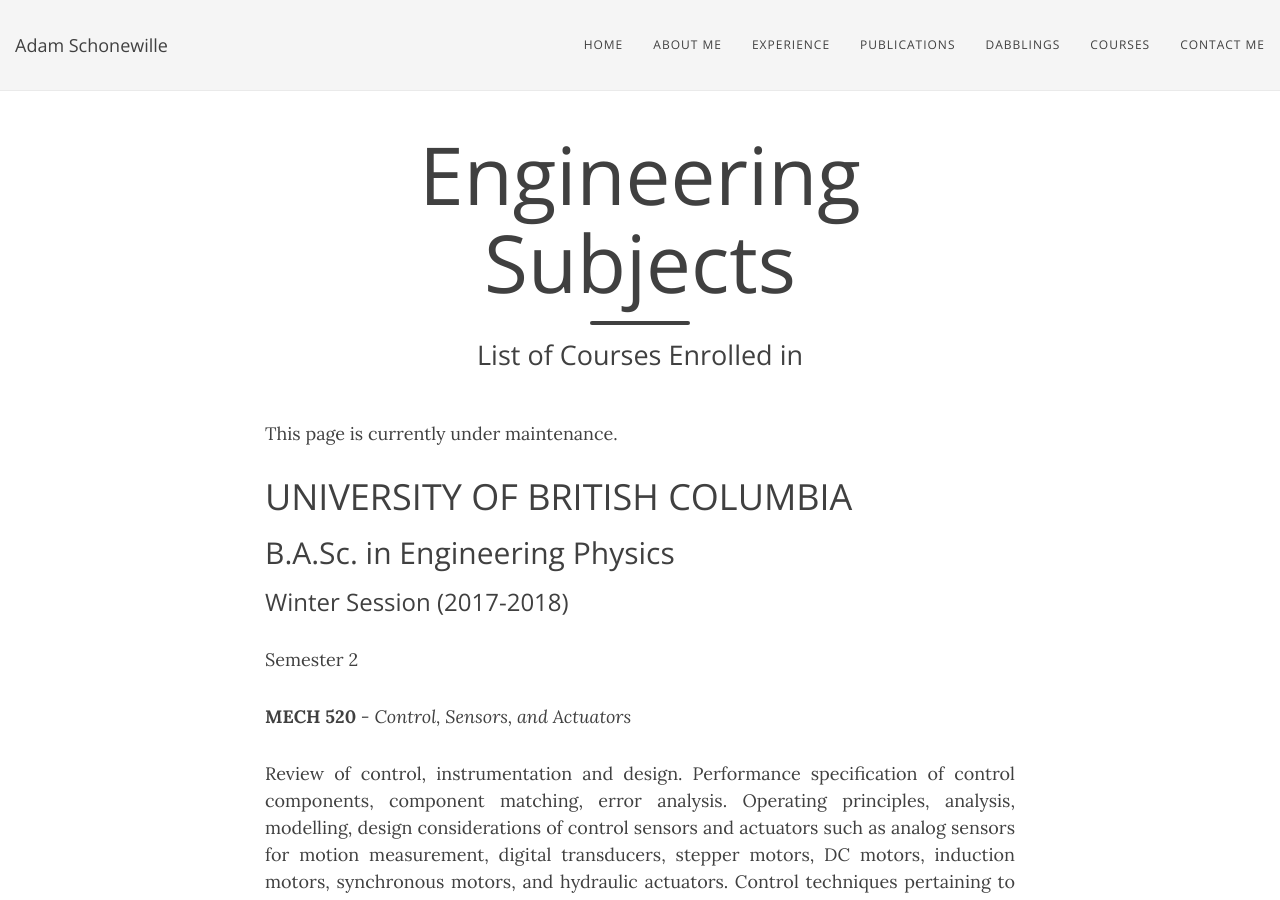
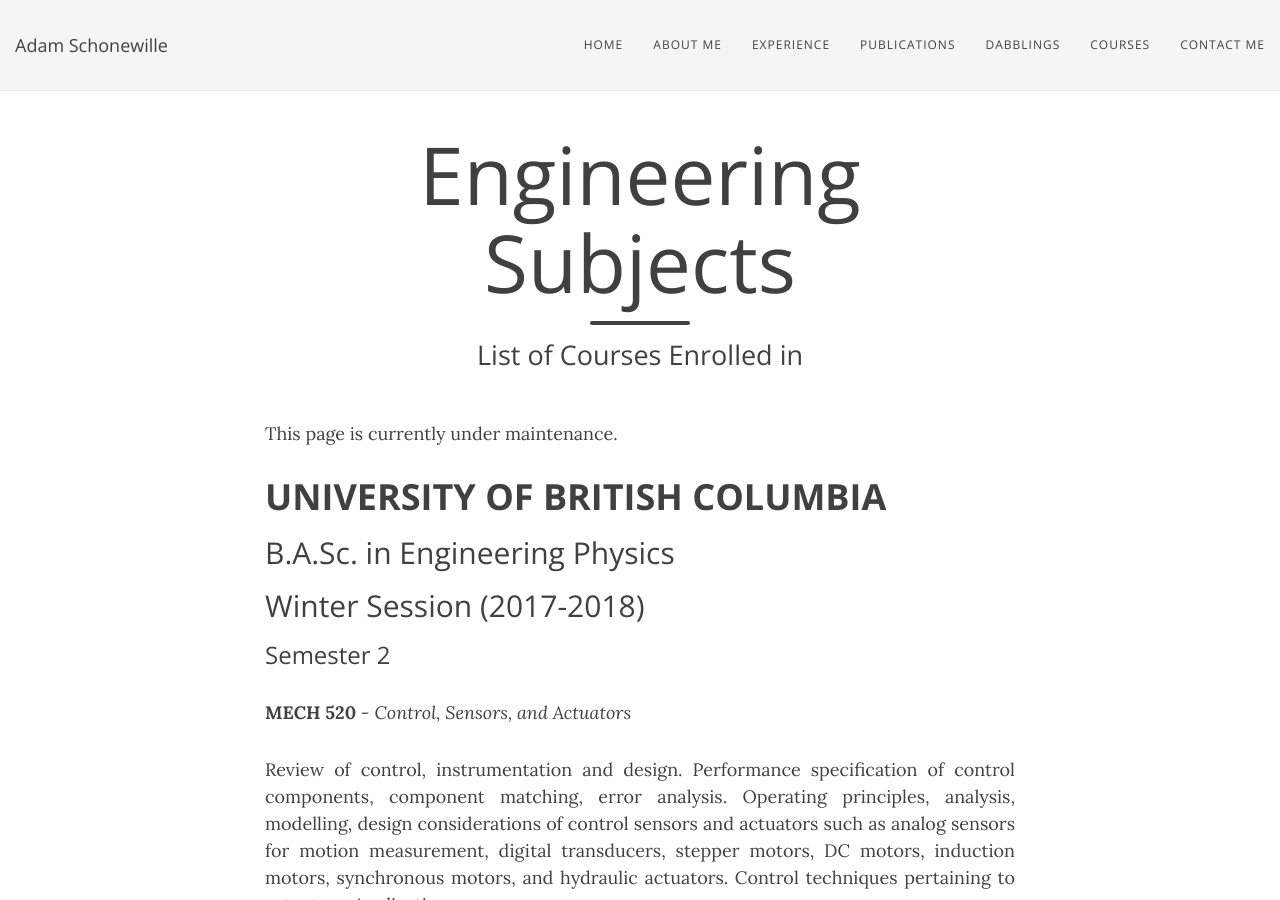
Before and after one commit to adamschonewille/adamschonewille.github.io, a Jekyll site: the page built from learn.md, in a window 1280 px wide and 900 px high. Built offline with Jekyll 4.4.1, drawn with Linux system fonts in a browser that asks for light colours; nearby versions of some CDN libraries.

Commit message:
edits to the sizings of subtitles on the courses page

```diff
--- a/learn.md
+++ b/learn.md
@@ -39,11 +39,11 @@ This course aims to provide the students with modern and up-to-date statistical
 
 -->
 
-# UNIVERSITY OF BRITISH COLUMBIA
+# **UNIVERSITY OF BRITISH COLUMBIA**
 ## B.A.Sc. in Engineering Physics
 
-### Winter Session (2017-2018)
-Semester 2
+## Winter Session (2017-2018)
+### Semester 2
 
 **MECH 520** - *Control, Sensors, and Actuators*
 
@@ -70,7 +70,7 @@ Principles and applications of statistical mechanics. Ideal gases, degenerate Fe
 Principles and applications of optical physics. Interference, diffraction, coherence, polarization, Fresnel relations, optical coatings, waves in dielectric media, Gaussian beams, waveguides, optical cavities, lasers, fibre optics, and Fourier optics.
 
 
-Semester 1
+### Semester 1
 
 **MATH 406** - *Variational and Approximate Methods in Applied Mathematics*
 
@@ -101,16 +101,16 @@ Legislation affecting the practice of engineering; ethical principles and respon
 Introduction to the language. Ability to communicate accurately in a variety of everyday situations.
 
 
-### Summer Session (2017)
+## Summer Session (2017)
 
 **APSC 410** - *Co-operative Work Placement*
 
 Supervised, technical work experience in an established company or organization for a minimum of three months. Technical report. Restricted to students meeting the requirements of the Faculty of Applied Science and the Co-operative Education Program.
 
 
-# Winter Session (2016-2017)
+## Winter Session (2016-2017)
 
-Semester 2
+### Semester 2
 
 **MECH 464** - *Industrial Robotics*
 
@@ -141,7 +141,7 @@ Separation of variables, first order equations, Sturm-Liouville theory, integral
 Random variables, discrete and continuous distributions. Random walk, Markov chains, Monte Carlo methods. Characteristic functions, limit laws.
 
 
-Semester 1
+### Semester 1
 
 **APSC 310** - *Co-operative Work Placement*
 
@@ -152,7 +152,7 @@ Supervised, technical work experience in an established company or organization
 Project planning, management and reporting. This course involves writing a project proposal, carrying out an open-ended Engineering project, and reporting the results both orally and in writing.
 
 
-# Summer Session (2016)
+## Summer Session (2016)
 
 **APSC 210** - *Co-operative Work Placement*
 
@@ -160,9 +160,9 @@ Supervised, technical work experience in an established company or organization
 
 **EXCH 381** - *Study Abroad Program*
 
-# Winter Session (2015-2016)
+## Winter Session (2015-2016)
 
-Semester 2
+### Semester 2
 
 **PHYS 350** - *Applications of Classical Mechanics*
 
@@ -193,8 +193,7 @@ Functions of a complex variable, Cauchy-Riemann equations, contour integration,
 Principles and applications of quantum mechanics, wave mechanics, the Schroedinger equation, expectation values, Hermitian operators, commuting observables, one-dimensional systems, harmonic oscillators, angular momentum, three dimensional systems, time dependent perturbations.
 
 
-
-Semester 1
+### Semester 1
 
 **MATH 257** - *Partial Differential Equations*
 
@@ -225,7 +224,7 @@ Complex numbers, LTI systems, convolution sum, discrete-time Fourier series and
 Introduction to climate change through the lens of local landscapes and future scenarios, using visual media to communicate the underlying science and psychology, and engage communities in local climate change solutions.
 
 
-# Summer Session (2015)
+## Summer Session (2015)
 
 **PHYS 250** - *Introduction to Modern Physics*
 
@@ -248,15 +247,15 @@ Dynamics: systems of particles, kinematics and kinetics of rigid bodies (plane m
 Applications of linear algebra to problems in science and engineering; use of computer algebra systems for solving problems in linear algebra.
 
 
-# Winter Session (2014-2015)
+## Winter Session (2014-2015)
 
-Semester 2
+### Semester 2
 
 **APSC 110** - *Co-operative Work Placement*
 
 Supervised, technical work experience in an established company or organization for a minimum of three months. Technical report. Restricted to students meeting the requirements of the Faculty of Applied Science and the Co-operative Education Program.
 
-Semester 1
+### Semester 1
 
 **MATH 255** - *Ordinary Differential Equations*
 
@@ -284,13 +283,13 @@ Design, implementation, reasoning about software systems: abstraction and specif
 
 
 
-# Summer Session (2014)
+## Summer Session (2014)
 
 **PHIL 101** - *Introduction to Philosophy*
 
 Basic problems and methods of philosophy. Topics such as the nature and scope of human knowledge, the existence of God, and the relationship between mind and body.
 
-# Winter Session (2013-2014)
+## Winter Session (2013-2014)
 
 Semester 2
 
@@ -315,7 +314,7 @@ Thermometry, thermal properties of matter, heat, oscillations, waves, sound, wav
 Application of scientific principles and technical knowledge to practical problems. Introduction to the engineering design process and to engineering graphics.
 
 
-Semester 1
+### Semester 1
 
 **APSC 122** - *Introduction to Engineering*
 
```
